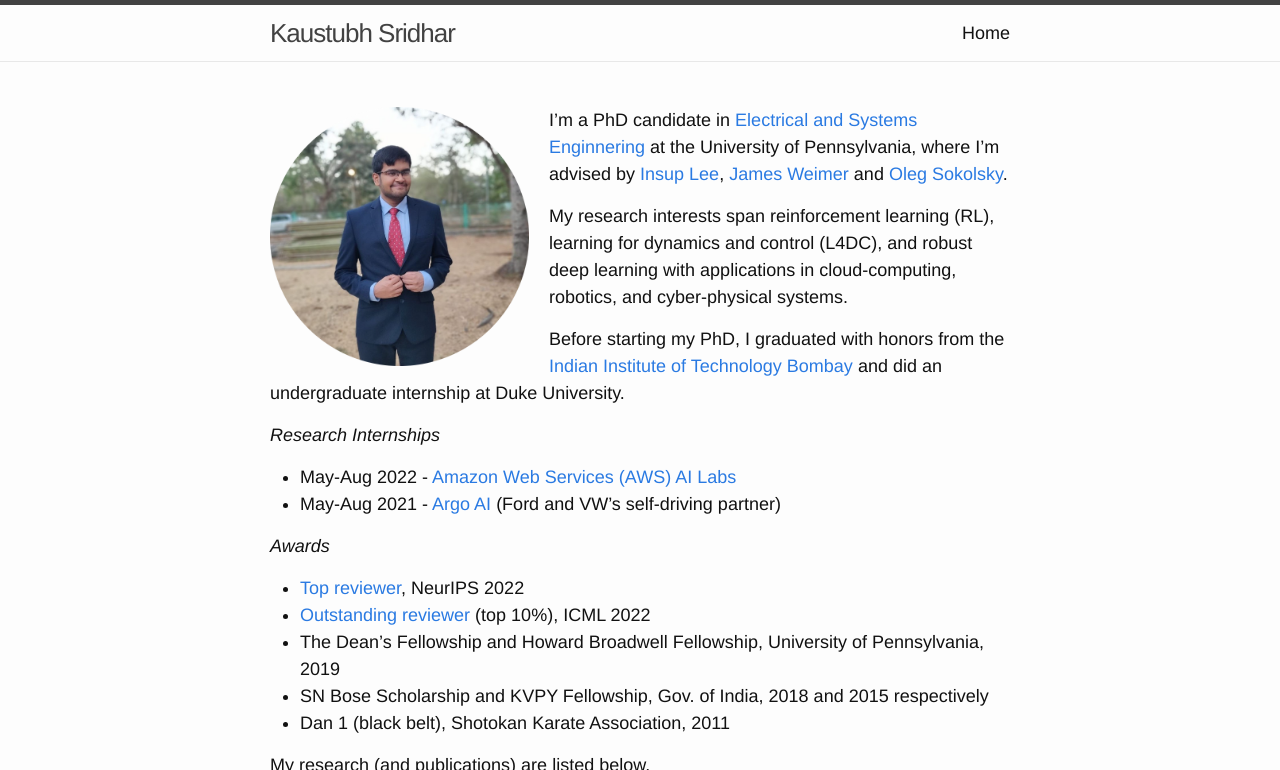
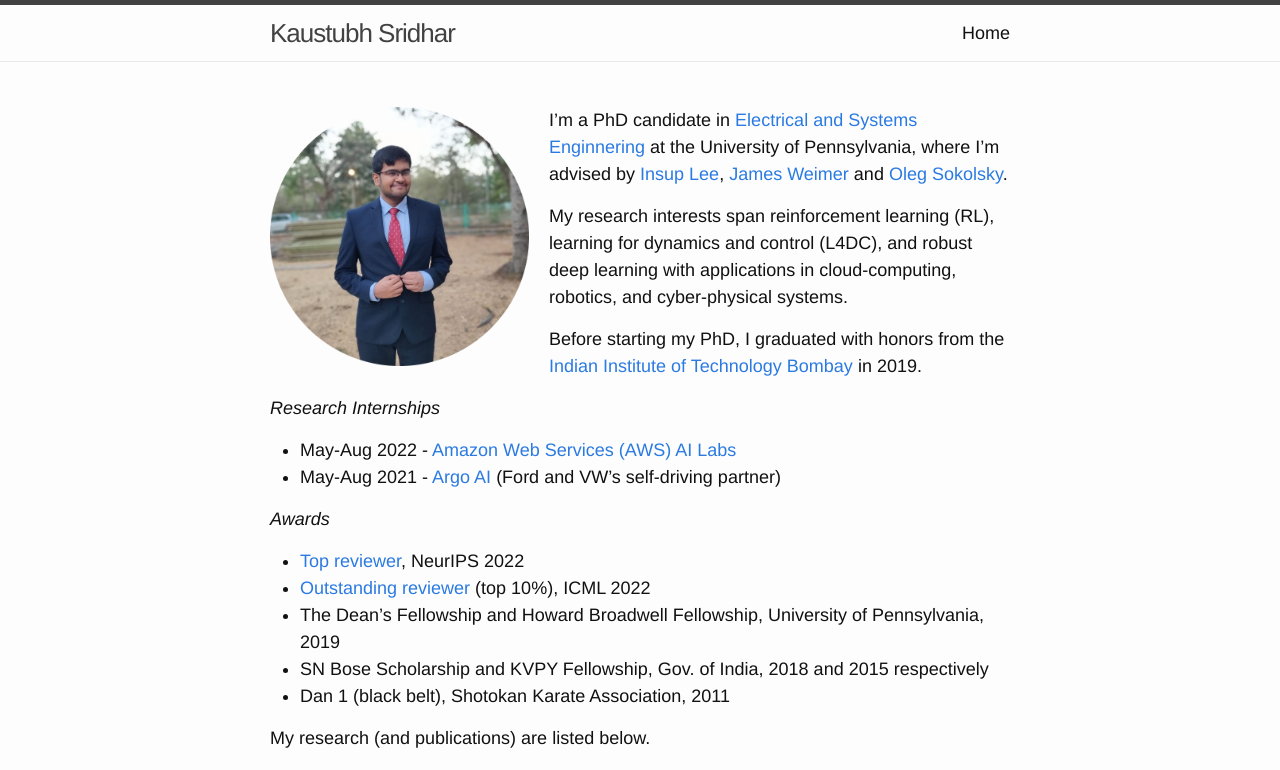
Before and after one commit to kaustubhsridhar/kaustubhsridhar.github.io, a Jekyll site: the page built from index.md, in a window 1280 px wide and 900 px high, cut to the strip 0-770 px from the top of the window. Built offline with Jekyll 4.4.1, drawn with Linux system fonts in a browser that asks for light colours; nearby versions of some CDN libraries.

Commit message:
Update index.md

```diff
--- a/index.md
+++ b/index.md
@@ -10,7 +10,7 @@ I'm a PhD candidate in <a href="https://www.ese.upenn.edu/">Electrical and Syste
 
 My research interests span reinforcement learning (RL), learning for dynamics and control (L4DC), and robust deep learning with applications in cloud-computing, robotics, and cyber-physical systems.
 
-Before starting my PhD, I graduated with honors from the <a href="https://www.iitb.ac.in/">Indian Institute of Technology Bombay</a> and did an undergraduate internship at Duke University.
+Before starting my PhD, I graduated with honors from the <a href="https://www.iitb.ac.in/">Indian Institute of Technology Bombay</a> in 2019.
 
 *Research Internships*
 * May-Aug 2022 - <a href="https://aws.amazon.com/machine-learning/ai-services/">Amazon Web Services (AWS) AI Labs</a>
```
